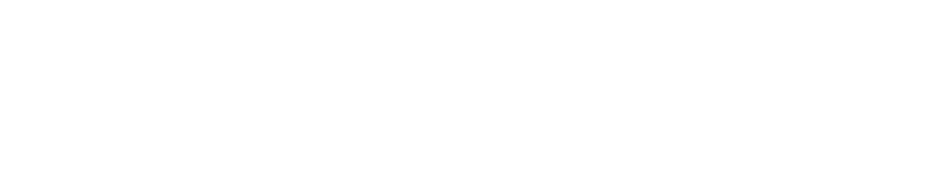
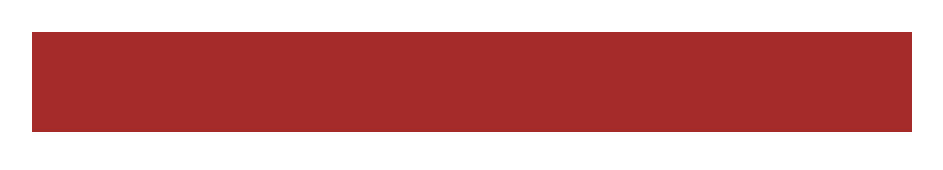
Before and after one commit to Daedry/htmlcss-struttura-wp, a plain HTML site: page index.html in a window 1280 px wide. Shown: the whole page, without its empty margins (168-1111 px from the left). Drawn offline with Linux system fonts and the light colour scheme.

Commit message:
add header

```diff
--- a/css/style.css
+++ b/css/style.css
@@ -1,5 +1,15 @@
-*{
+* {
     margin: 0;
     padding: 0;
     box-sizing: border-box;
 }
+
+body {
+    margin: 2rem 200px;
+}
+
+header {
+    width: 100%;
+    height: 100px;
+    background-color: brown;
+}
```
